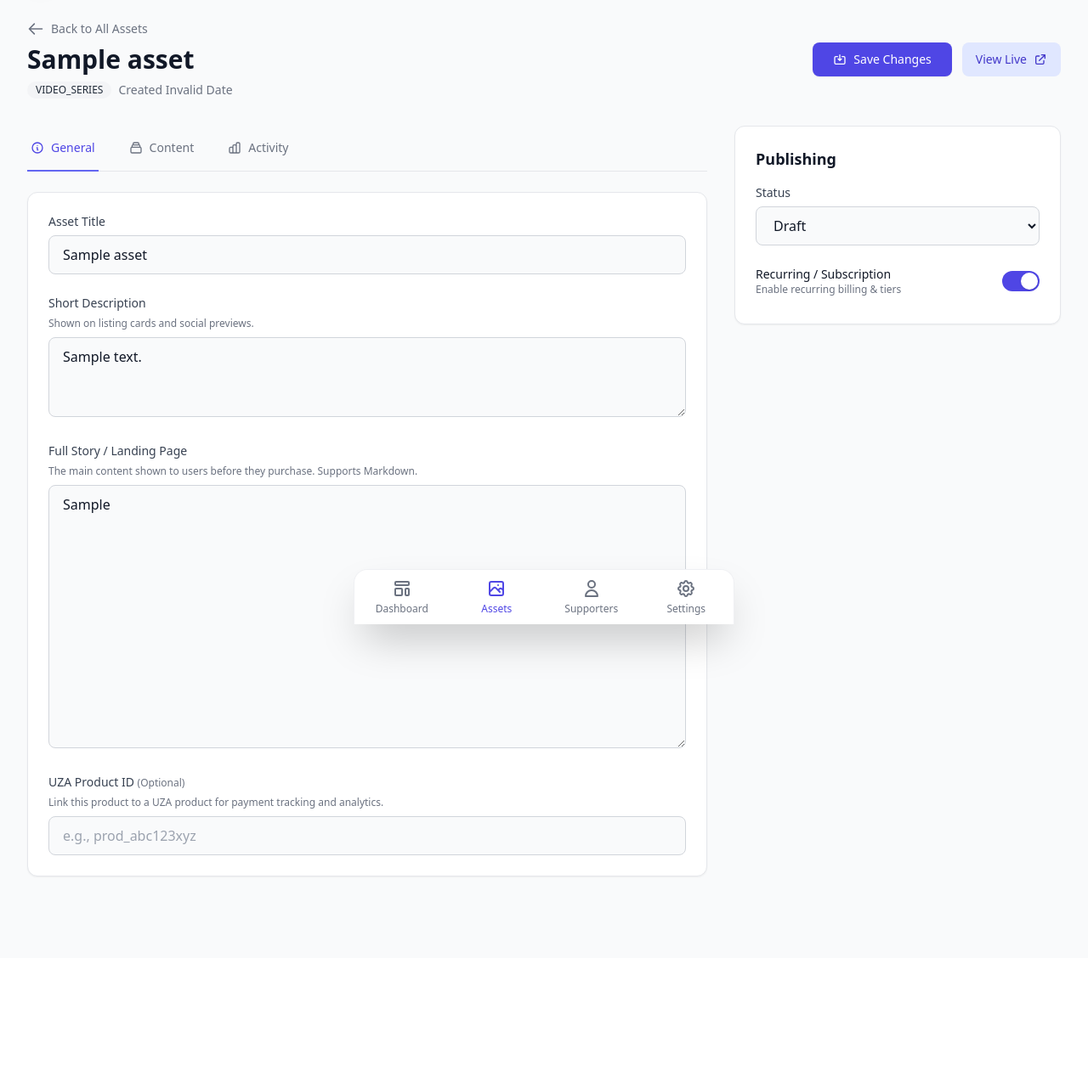
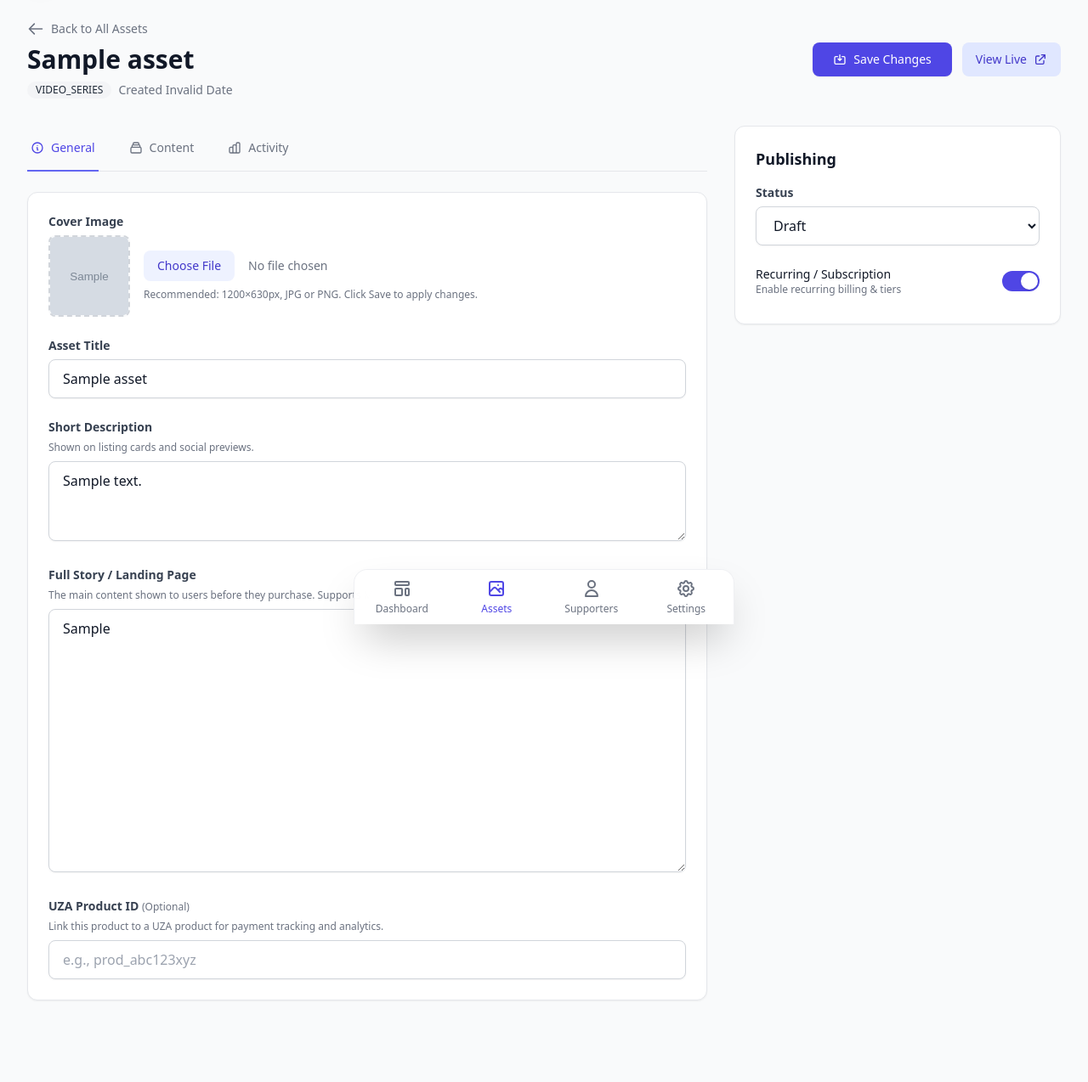
Before and after one commit to juliustm/nyota, a Flask app: page /admin/assets/1/edit in a window 1280 px wide. Shown: the part 65-1339 px from the top of the page at 85% size. Before the commit the page ends 1098 px from the top, so only its background shows below. Run offline with Flask 3, Linux system fonts and the light colour scheme; the visitor is signed in with stand-in values (Sample User, id 1); tables that the repository leaves empty hold one stand-in row (values such as "Sample post"); grey boxes marked "Sample" are stand-in pictures; some libraries are stand-ins or nearby versions.

Commit message:
fix: Ability to edit cover photo of a given asset

```diff
--- a/static/js/main.js
+++ b/static/js/main.js
@@ -273,7 +273,8 @@ document.addEventListener('alpine:init', () => {
                     this.subscriptionDetails = existing.details.welcomeContent ? existing.details : this.subscriptionDetails;
                     this.newsletterDetails = existing.details.frequency ? existing.details : this.newsletterDetails;
                 }
-                this.step = 2;
+                // FIX: Only jump to step 2 if we are EDITING an existing asset (has ID)
+                this.step = existing.id ? 2 : 1;
             }
         },
         setAssetType(type) { this.assetType = type; this.assetTypeEnum = this.mapFormTypeToEnumType(type); },
@@ -388,11 +389,11 @@ document.addEventListener('alpine:init', () => {
 
     Alpine.data('assetView', (initialAsset, allStatuses) => ({
         // Original data from the server. Guard against null.
+        // Original data from the server. Guard against null.
         asset: initialAsset || {},
-        // A mutable copy for the form. Initialize as null and build it in init().
-        editableAsset: null,
+        // A mutable copy for the form. Initialize immediately to prevent template errors.
+        editableAsset: JSON.parse(JSON.stringify(initialAsset || {})),
 
-        statuses: allStatuses || [],
         statuses: allStatuses || [],
         activeTab: 'general',
         isSaving: false,
@@ -400,16 +401,10 @@ document.addEventListener('alpine:init', () => {
         previewImage: null,
 
         init() {
-            // Use $nextTick to ensure Alpine's reactivity system is ready
-            // before we populate the data. This will force the view to update.
-            this.$nextTick(() => {
-                // 1. Create the editable copy. If asset is null/empty, start with an empty object.
-                this.editableAsset = JSON.parse(JSON.stringify(this.asset));
-
             // Initialize preview image
             this.previewImage = this.asset.cover_image_url;
 
-                // 2. Safely add the nested properties if they don't exist.
+            // Safely add the nested properties if they don't exist.
             if (!this.editableAsset.eventDetails) {
                 this.editableAsset.eventDetails = {
                     link: this.asset.eventDetails?.link || '',
@@ -440,6 +435,7 @@ document.addEventListener('alpine:init', () => {
             // Initialize content items date from description
             if (this.editableAsset.files) {
                 this.editableAsset.files.forEach(f => {
+                    f.newFile = null; // Initialize for UI binding
                     const dateMatch = f.description ? f.description.match(/^\[Date:(\d{4}-\d{2}-\d{2})\]\s*/) : null;
                     if (dateMatch) {
                         f.date = dateMatch[1];
@@ -451,9 +447,7 @@ document.addEventListener('alpine:init', () => {
                     }
                 });
             }
-            });
 
-            // Other setup can run immediately.
             this.applyUtilityClasses();
         },
 
@@ -547,6 +541,11 @@ document.addEventListener('alpine:init', () => {
 
             formData.append('asset_data', JSON.stringify(assetData));
 
+            // Append Cover Image if changed
+            if (this.editableAsset.newCoverImage) {
+                formData.append('cover_image', this.editableAsset.newCoverImage);
+            }
+
             // Append files
             (this.editableAsset.files || []).forEach((f, index) => {
                 if (f.newFile) {
@@ -590,10 +589,12 @@ document.addEventListener('alpine:init', () => {
             this.notification.show = false;
         },
 
+
+
         applyUtilityClasses() {
             const map = {
-                '.input-label': 'block text-sm font-medium text-gray-700 dark:text-gray-300 mb-1.5',
-                '.input-field': 'w-full px-4 py-2.5 border border-gray-300 dark:border-gray-600 rounded-lg bg-gray-50 dark:bg-gray-700/50 text-gray-900 dark:text-white focus:ring-2 focus:ring-indigo-500 focus:border-indigo-500 transition-colors',
+                '.input-label': 'block text-sm font-semibold text-gray-700 dark:text-gray-200 mb-1.5',
+                '.input-field': 'w-full px-4 py-2.5 border border-gray-300 dark:border-gray-600 rounded-lg bg-white dark:bg-gray-800 text-gray-900 dark:text-white focus:ring-2 focus:ring-indigo-500 focus:border-indigo-500 transition-shadow shadow-sm placeholder-gray-400 dark:placeholder-gray-500',
             };
             document.querySelectorAll(Object.keys(map).join(',')).forEach(el => {
                 for (const selector in map) {
--- a/templates/admin/asset_view.html
+++ b/templates/admin/asset_view.html
@@ -133,6 +133,35 @@
                 <!-- 1. GENERAL TAB -->
                 <div x-show="activeTab === 'general'" class="space-y-8">
                     <div class="grid grid-cols-1 gap-6">
+                        <!-- Cover Image -->
+                        <div>
+                            <label class="input-label">Cover Image</label>
+                            <div class="flex items-center gap-4">
+                                <div
+                                    class="flex-shrink-0 w-24 h-24 border-2 border-dashed border-gray-300 dark:border-gray-600 rounded-lg bg-gray-50 dark:bg-gray-700 flex items-center justify-center overflow-hidden relative group">
+                                    <template x-if="!previewImage">
+                                        <div class="text-center p-2">
+                                            <svg class="w-6 h-6 text-gray-400 mx-auto" fill="none" viewBox="0 0 24 24"
+                                                stroke="currentColor">
+                                                <path stroke-linecap="round" stroke-linejoin="round" stroke-width="2"
+                                                    d="M4 16l4.586-4.586a2 2 0 012.828 0L16 16m-2-2l1.586-1.586a2 2 0 012.828 0L20 14m-6-6h.01M6 20h12a2 2 0 002-2V6a2 2 0 00-2-2H6a2 2 0 00-2 2v12a2 2 0 002 2z" />
+                                            </svg>
+                                        </div>
+                                    </template>
+                                    <template x-if="previewImage">
+                                        <img :src="previewImage" alt="Cover preview" class="w-full h-full object-cover">
+                                    </template>
+                                </div>
+                                <div class="flex-1">
+                                    <input type="file" id="cover_image" accept="image/*"
+                                        @change="handleCoverSelect($event)"
+                                        class="w-full text-sm text-gray-500 file:mr-4 file:py-2 file:px-4 file:rounded-lg file:border-0 file:text-sm file:font-medium file:bg-indigo-50 file:text-indigo-700 hover:file:bg-indigo-100 dark:file:bg-indigo-900/30 dark:file:text-indigo-300 transition-colors">
+                                    <p class="mt-2 text-xs text-gray-500 dark:text-gray-400">Recommended: 1200×630px,
+                                        JPG or PNG. Click Save to apply changes.</p>
+                                </div>
+                            </div>
+                        </div>
+
                         <div>
                             <label for="title" class="input-label">Asset Title</label>
                             <input type="text" id="title" x-model="editableAsset.title"
@@ -414,7 +443,8 @@
                                                             <path stroke-linecap="round" stroke-linejoin="round"
                                                                 stroke-width="2" d="M5 13l4 4L19 7" />
                                                         </svg>
-                                                        Selected: <span x-text="file.newFile.name"></span>
+                                                        Selected: <span
+                                                            x-text="file.newFile ? file.newFile.name : ''"></span>
                                                     </p>
                                                 </div>
                                                 <div x-show="file.type === 'link'">
```
Also changed, not shown: templates/admin/asset_form.html (+5 -6 lines). Lines whose indentation alone changed are shown as unchanged.
